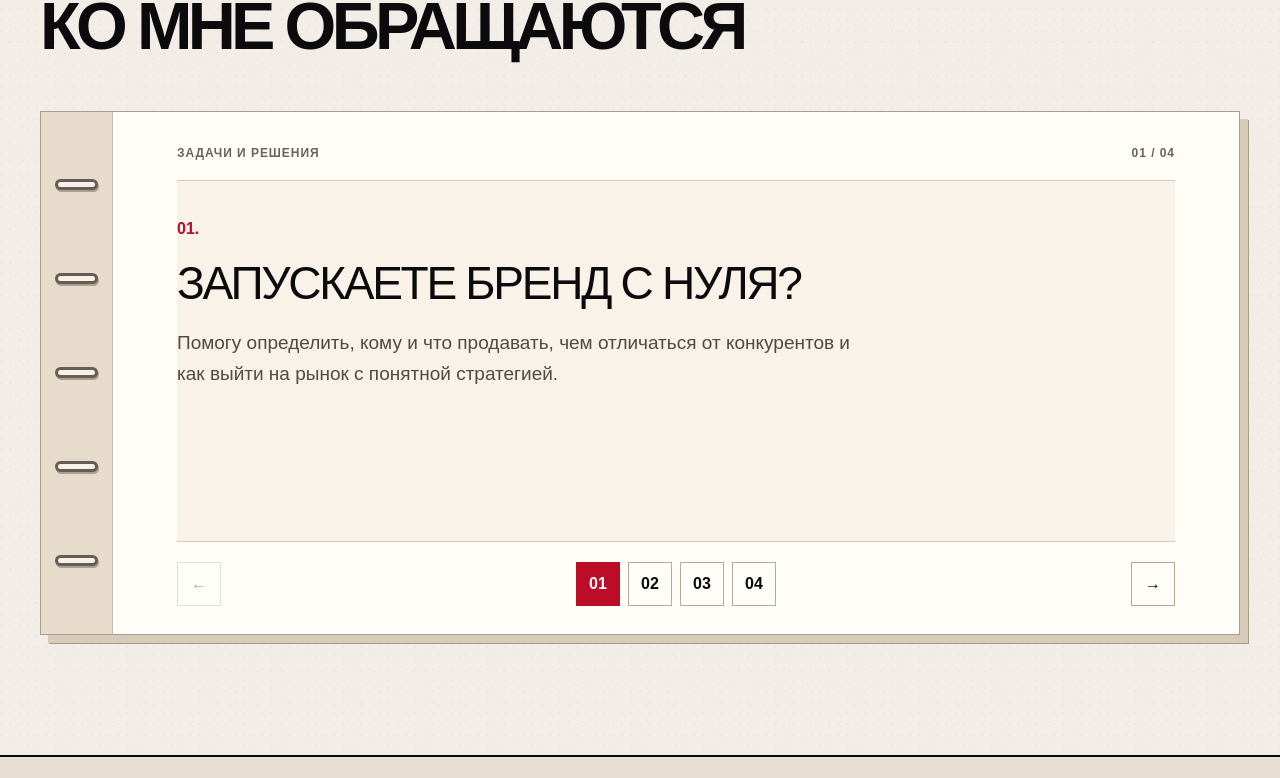
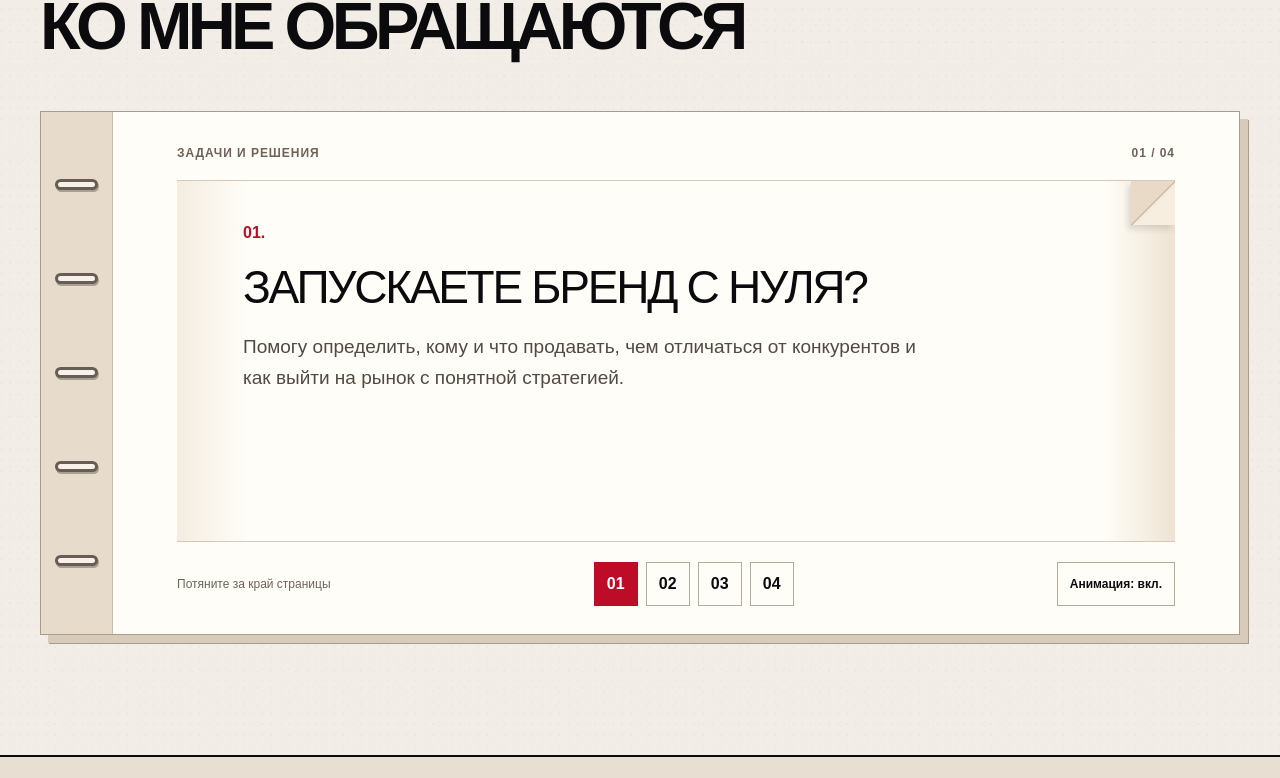
Before and after one commit to goodmir100/case_landing, a Vue app: page / in a window 1280 px wide. Shown: the part 1818-2596 px from the top of the page. Built offline with nearby package versions, Linux system fonts and the light colour scheme.

Commit message:
add persistent animation controls and album interactions

```diff
--- a/index.html
+++ b/index.html
@@ -71,11 +71,9 @@
       @keyframes blueprint-scan { 0% { transform: translateY(-2vh); opacity: 0; } 15%, 80% { opacity: .8; } 100% { transform: translateY(102vh); opacity: 0; } }
       @keyframes blueprint-progress { 0% { transform: translateX(-110%); } 100% { transform: translateX(350%); } }
       @media (max-width: 600px) { .preloader__label { font-size: 8px; letter-spacing: .14em; } .preloader__mark { width: min(68vw, 36vh, 300px); } }
-      @media (prefers-reduced-motion: reduce) {
-        .preloader, .preloader__ring, .preloader__scan, .preloader__progress:after { animation: none; transition: none; }
-        .preloader__line { animation: none; stroke-dashoffset: 0; }
-        .preloader__fill { animation: none; opacity: 1; }
-      }
+      .motion-off .preloader, .motion-off .preloader__ring, .motion-off .preloader__scan, .motion-off .preloader__progress:after { animation: none; transition: none; }
+      .motion-off .preloader__line { animation: none; stroke-dashoffset: 0; }
+      .motion-off .preloader__fill { animation: none; opacity: 1; }
     </style>
     <noscript><style>.preloader { display: none; } html.is-preloading, html.is-preloading body { overflow: auto; } html.is-preloading #app { visibility: visible; }</style></noscript>
   </head>
@@ -103,9 +101,10 @@
     <script>
       (() => {
         const root = document.documentElement;
+        try { root.classList.toggle('motion-off', localStorage.getItem('portfolio-animations-v1') === 'off'); } catch { /* Use the default. */ }
         const preloader = document.getElementById('preloader');
         let pageLoaded = document.readyState === 'complete';
-        let logoFinished = matchMedia('(prefers-reduced-motion: reduce)').matches;
+        let logoFinished = root.classList.contains('motion-off');
         let exiting = false;
 
         function finish() {
--- a/src/components/Portfolio.vue
+++ b/src/components/Portfolio.vue
@@ -58,6 +58,76 @@ const categories = ['Все', 'Стратегия', 'Маркетинг', 'Ко
 const visibleCases = computed(() => filter.value === 'Все' ? cases : cases.filter(c => c.category === filter.value))
 const expanded = ref<number | null>(null)
 const taskPage = ref(0)
+const animationsEnabled = ref(true)
+function setAnimationsEnabled(enabled: boolean) {
+  animationsEnabled.value = enabled
+  document.documentElement.classList.toggle('motion-off', !enabled)
+  try { localStorage.setItem('portfolio-animations-v1', enabled ? 'on' : 'off') } catch { /* Storage may be unavailable. */ }
+}
+const turnTarget = ref<number | null>(null)
+const turnProgress = ref(0)
+const turnSettling = ref(false)
+const turnDirection = ref(1)
+let turnPointer: number | null = null
+let turnStartX = 0
+let turnStartTime = 0
+let turnTimer: ReturnType<typeof setTimeout> | undefined
+const turnStyle = computed(() => ({ transform: `rotateY(${turnDirection.value * -180 * turnProgress.value}deg)`, transformOrigin: turnDirection.value === 1 ? 'left center' : 'right center' }))
+function finishTurn(complete: boolean) {
+  if (!animationsEnabled.value) {
+    if (complete && turnTarget.value !== null) taskPage.value = turnTarget.value
+    turnTarget.value = null
+    turnProgress.value = 0
+    turnSettling.value = false
+    return
+  }
+  turnSettling.value = true
+  turnProgress.value = complete ? 1 : 0
+  clearTimeout(turnTimer)
+  turnTimer = setTimeout(() => {
+    if (complete && turnTarget.value !== null) taskPage.value = turnTarget.value
+    turnTarget.value = null
+    turnProgress.value = 0
+    turnSettling.value = false
+  }, 420)
+}
+function goToTaskPage(index: number) {
+  if (index < 0 || index >= tasks.length || index === taskPage.value || turnTarget.value !== null) return
+  if (!animationsEnabled.value) { taskPage.value = index; return }
+  turnDirection.value = index > taskPage.value ? 1 : -1
+  turnTarget.value = index
+  turnProgress.value = 0
+  requestAnimationFrame(() => requestAnimationFrame(() => finishTurn(true)))
+}
+function startPageDrag(event: PointerEvent, direction: number) {
+  if (turnPointer !== null || turnTarget.value !== null) return
+  const index = taskPage.value + direction
+  if (index < 0 || index >= tasks.length) return
+  turnPointer = event.pointerId
+  turnStartX = event.clientX
+  turnStartTime = performance.now()
+  turnDirection.value = direction
+  turnTarget.value = index
+  turnProgress.value = 0
+  ;(event.currentTarget as HTMLElement).setPointerCapture(event.pointerId)
+}
+function movePageDrag(event: PointerEvent) {
+  if (event.pointerId !== turnPointer) return
+  const width = (event.currentTarget as HTMLElement).closest('.album-page-area')?.clientWidth || 1
+  if (animationsEnabled.value) turnProgress.value = Math.min(1, Math.max(0, (turnStartX - event.clientX) * turnDirection.value / (width * .7)))
+}
+function endPageDrag(event: PointerEvent) {
+  if (event.pointerId !== turnPointer) return
+  const travel = (turnStartX - event.clientX) * turnDirection.value
+  const velocity = travel / Math.max(1, performance.now() - turnStartTime)
+  turnPointer = null
+  finishTurn(travel < 5 || turnProgress.value > .28 || velocity > .45)
+}
+function cancelPageDrag(event: PointerEvent) {
+  if (event.pointerId !== turnPointer) return
+  turnPointer = null
+  finishTurn(false)
+}
 const site = ref<HTMLElement | null>(null)
 let motion: ReturnType<typeof createPortfolioMotion> | undefined
 function updateRoute() { hash.value = location.hash || '#/'; scrollTo(0, 0) }
@@ -68,6 +138,8 @@ function focusMain() {
   main?.focus()
 }
 onMounted(() => {
+  try { animationsEnabled.value = localStorage.getItem('portfolio-animations-v1') !== 'off' } catch { /* Use the default. */ }
+  document.documentElement.classList.toggle('motion-off', !animationsEnabled.value)
   addEventListener('hashchange', updateRoute)
   if (site.value) motion = createPortfolioMotion(site.value)
 })
@@ -78,6 +150,7 @@ watch([route, filter], async () => {
 onUnmounted(() => {
   removeEventListener('hashchange', updateRoute)
   motion?.destroy()
+  clearTimeout(turnTimer)
 })
 </script>
 
@@ -100,18 +173,26 @@ onUnmounted(() => {
           <div class="album-body">
             <div class="album-top"><span>Задачи и решения</span><span>{{ String(taskPage + 1).padStart(2, '0') }} / 04</span></div>
             <div class="album-page-area" aria-live="polite" aria-atomic="true">
-              <Transition name="page-turn" mode="out-in">
-                <article :key="taskPage" class="album-page">
+              <article v-if="turnTarget !== null" class="album-page album-underpage" aria-hidden="true">
+                <span class="album-number">{{ String(turnTarget + 1).padStart(2, '0') }}.</span>
+                <h3>{{ tasks[turnTarget]?.[0] }}</h3>
+                <p>{{ tasks[turnTarget]?.[1] }}</p>
+              </article>
+              <div class="album-turn-sheet" :class="{ 'is-settling': turnSettling }" :style="turnStyle">
+                <article class="album-page album-frontpage">
                   <span class="album-number">{{ String(taskPage + 1).padStart(2, '0') }}.</span>
                   <h3>{{ tasks[taskPage]?.[0] }}</h3>
                   <p>{{ tasks[taskPage]?.[1] }}</p>
                 </article>
-              </Transition>
+                <div class="album-page-back" aria-hidden="true"></div>
+              </div>
+              <button v-if="taskPage > 0" type="button" class="album-edge album-edge-prev" aria-label="Потянуть край: предыдущая страница" @pointerdown="startPageDrag($event, -1)" @pointermove="movePageDrag" @pointerup="endPageDrag" @pointercancel="cancelPageDrag" @click="($event as MouseEvent).detail === 0 && goToTaskPage(taskPage - 1)"><span aria-hidden="true"></span></button>
+              <button v-if="taskPage < tasks.length - 1" type="button" class="album-edge album-edge-next" aria-label="Потянуть край: следующая страница" @pointerdown="startPageDrag($event, 1)" @pointermove="movePageDrag" @pointerup="endPageDrag" @pointercancel="cancelPageDrag" @click="($event as MouseEvent).detail === 0 && goToTaskPage(taskPage + 1)"><span aria-hidden="true"></span></button>
             </div>
             <div class="album-controls" aria-label="Страницы альбома">
-              <button type="button" class="album-arrow" :disabled="taskPage === 0" aria-label="Предыдущая страница" @click="taskPage--">←</button>
-              <div class="album-tabs"><button v-for="(item, i) in tasks" :key="item[0]" type="button" :aria-label="`Страница ${i + 1}: ${item[0]}`" :aria-pressed="taskPage === i" @click="taskPage = i">0{{ i + 1 }}</button></div>
-              <button type="button" class="album-arrow" :disabled="taskPage === tasks.length - 1" aria-label="Следующая страница" @click="taskPage++">→</button>
+              <span class="album-hint">Потяните за край страницы</span>
+              <div class="album-tabs"><button v-for="(item, i) in tasks" :key="item[0]" type="button" :aria-label="`Страница ${i + 1}: ${item[0]}`" :aria-pressed="taskPage === i" @click="goToTaskPage(i)">0{{ i + 1 }}</button></div>
+              <button type="button" class="album-motion-toggle" :aria-pressed="animationsEnabled" @click="setAnimationsEnabled(!animationsEnabled)">Анимация: {{ animationsEnabled ? 'вкл.' : 'выкл.' }}</button>
             </div>
           </div>
         </div>
--- a/src/style.css
+++ b/src/style.css
@@ -250,7 +250,7 @@ body { background: var(--paper); }
   .collage-print { inset: 16px 24px 22px 24px; border-width: 8px; border-bottom-width: 38px; }
   .photo-caption { bottom: -29px; font-size: 8px; }
   .collage-outline { font-size: 46px; bottom: 45px; -webkit-text-stroke-width: 1px; }
-  .collage-sticker { font-size: 9px; padding: 10px; }
+  .collage-sticker { font-size: 14px; padding: 12px 14px; }
   .collage-date { font-size: 16px; }
   .collage-star { width: 95px; height: 95px; }
   .section h2, .contact-section h2 { font-size: clamp(36px, 9.2vw, 50px); }
@@ -662,9 +662,7 @@ button, .button, .header-link, .hero .actions .button, .design-teaser .button.da
   .album-tabs { gap: 3px; }
   .album-controls button { min-width: 38px; min-height: 44px; }
 }
-@media (prefers-reduced-motion: reduce) {
-  .page-turn-enter-active, .page-turn-leave-active { transition: none; }
-}
+.motion-off .page-turn-enter-active, .motion-off .page-turn-leave-active { transition: none; }
 
 /* A page follows the pointer, then settles into the next sheet. */
 .album-page-area { position: relative; display: block; min-height: 360px; overflow: hidden; perspective: 1400px; background: #f8f2e8; }
@@ -690,9 +688,7 @@ button, .button, .header-link, .hero .actions .button, .design-teaser .button.da
   .album-frontpage, .album-underpage { padding: 40px 34px; }
   .album-hint { font-size: 11px; max-width: 110px; }
 }
-@media (prefers-reduced-motion: reduce) {
-  .album-turn-sheet.is-settling { transition: none; }
-}
+.motion-off .album-turn-sheet.is-settling { transition: none; }
 
 /* Folded page corners replace the old arrow glyphs. */
 .album-frontpage, .album-underpage { padding-inline: 66px; }
@@ -703,3 +699,11 @@ button, .button, .header-link, .hero .actions .button, .design-teaser .button.da
   .album-frontpage, .album-underpage { padding-inline: 42px; }
   .album-edge span { width: 32px; height: 32px; }
 }
+
+.collage-sticker { min-width: 175px; padding: 18px 20px; text-align: center; white-space: nowrap; font-family: Arial, Helvetica, sans-serif; font-size: 16px; font-weight: 900; line-height: 1.1; letter-spacing: .025em; transform: rotate(3deg); }
+.album-controls { flex-wrap: wrap; }
+.album-motion-toggle { padding-inline: 12px; font-size: 12px; white-space: nowrap; }
+@media (max-width: 430px) {
+  .collage-sticker { min-width: 150px; padding: 13px 12px; font-size: 13px; }
+  .album-motion-toggle { order: 3; margin-left: auto; }
+}
```
